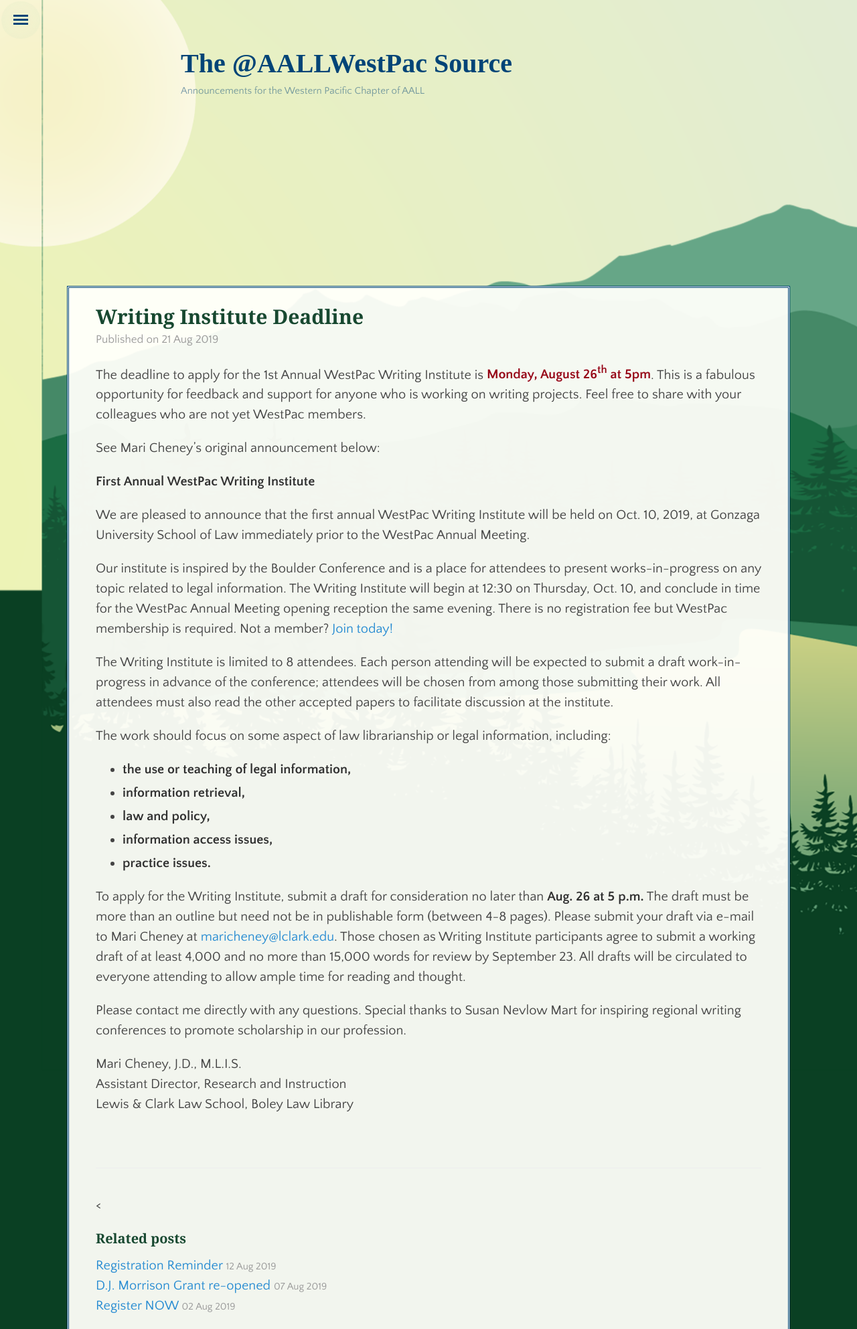
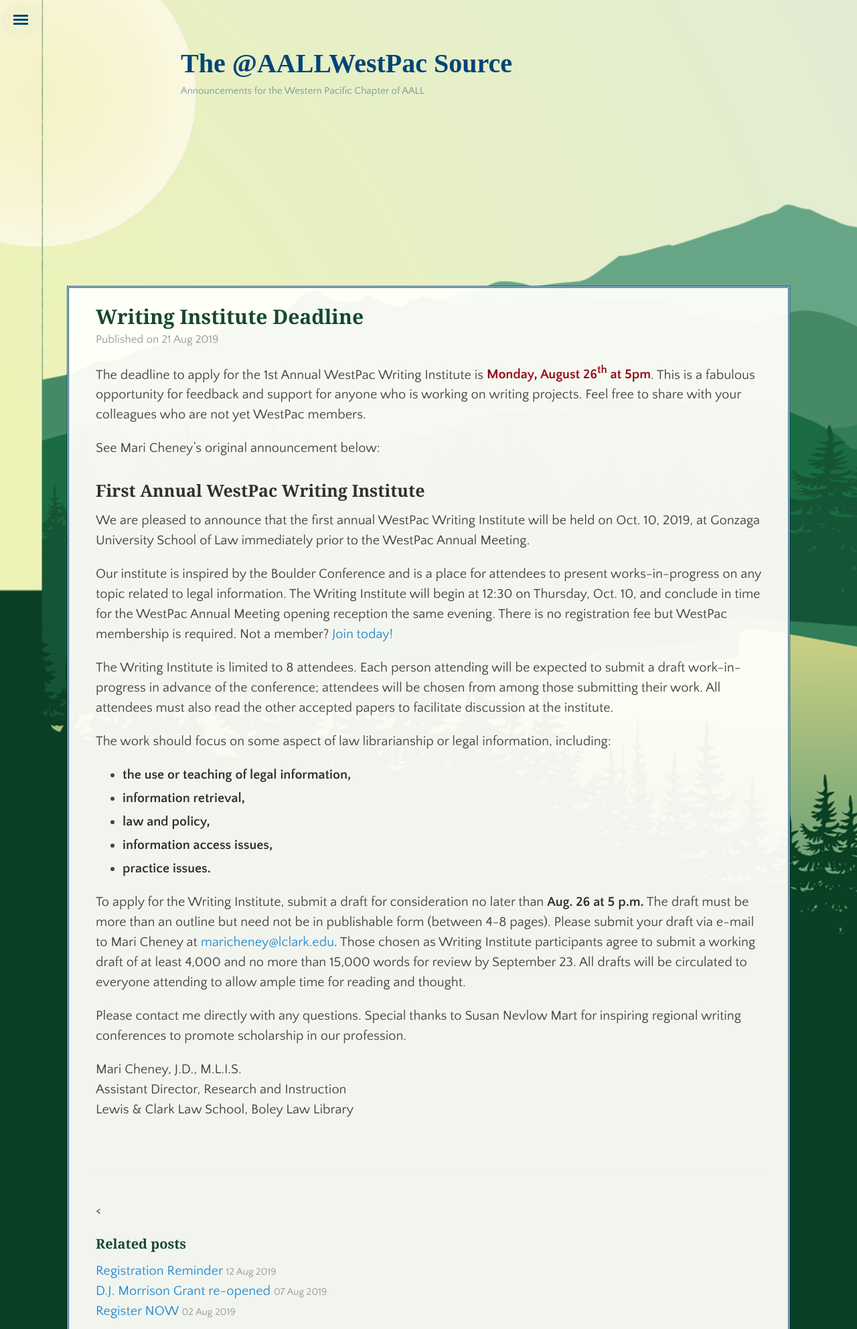
Before and after one commit to aallwestpac/aallwestpac.github.io, a Jekyll site: the page built from _posts/2019-08-21-writing-institute-deadline.md, in a window 1280 px wide. Shown: the whole page at 67% size. Built offline with Jekyll 4.4.1, drawn with Linux system fonts in a browser that asks for light colours; some web fonts are replaced.

```diff
--- a/_posts/2019-08-21-writing-institute-deadline.md
+++ b/_posts/2019-08-21-writing-institute-deadline.md
@@ -10,7 +10,7 @@ The deadline to apply for the 1st Annual WestPac Writing Institute is <span clas
 See Mari Cheney's original announcement below:
 
 
-**First Annual WestPac Writing Institute**
+### **First Annual WestPac Writing Institute**
 
 We are pleased to announce that the first annual WestPac Writing Institute will be held on Oct. 10, 2019, at Gonzaga University School of Law immediately prior to the WestPac Annual Meeting.
 
```
